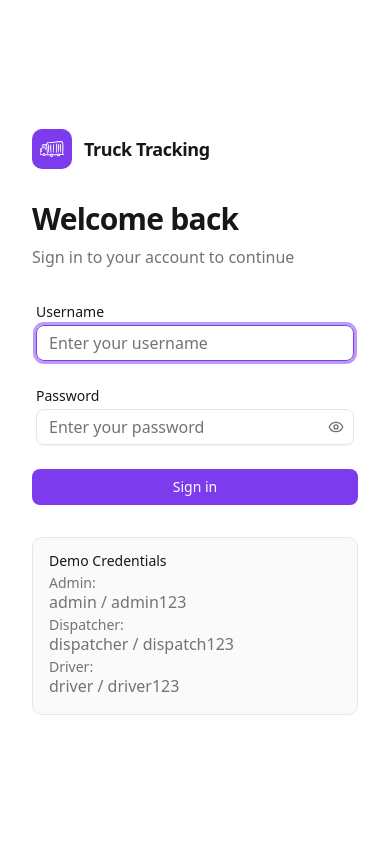
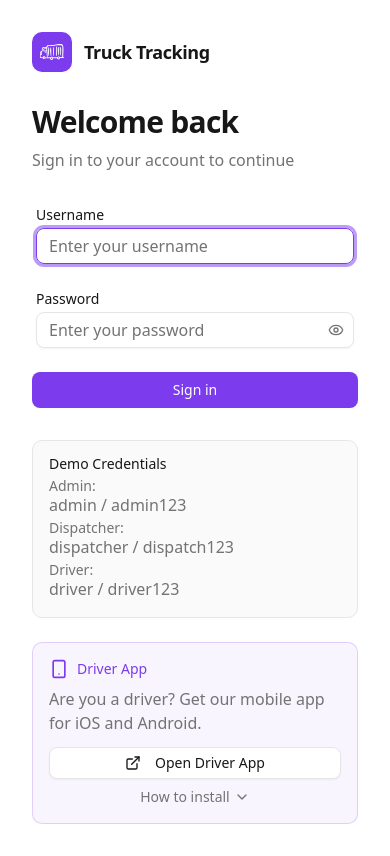
Before and after one commit to milos-micke-mitrovic/truck-tracking-dashboard, a React (Vite) app: page /login in a window 390 px wide. Built offline with nearby package versions, Linux system fonts and the light colour scheme; no server answers.

Commit message:
Added link to driver app

```diff
--- a/src/features/auth/pages/login-page.tsx
+++ b/src/features/auth/pages/login-page.tsx
@@ -1,4 +1,4 @@
-import { useMemo } from 'react'
+import { useMemo, useState } from 'react'
 import { useNavigate } from 'react-router-dom'
 import { useTranslation } from 'react-i18next'
 import { useForm } from 'react-hook-form'
@@ -8,6 +8,7 @@ import type { TFunction } from 'i18next'
 import { toast } from 'sonner'
 import { Logo } from '@/shared/components'
 import { useLogin, useAuth } from '@/features/auth'
+import { Smartphone, ChevronDown, ChevronUp, ExternalLink } from 'lucide-react'
 import {
   Button,
   H1,
@@ -26,6 +27,8 @@ import {
   Input,
 } from '@/shared/ui'
 
+const DRIVER_APP_URL = 'https://truck-drive.vercel.app'
+
 const createLoginSchema = (t: TFunction) =>
   z.object({
     username: z.string().min(1, t('login.validation.usernameRequired')),
@@ -39,6 +42,7 @@ export function LoginPage() {
   const navigate = useNavigate()
   const { login } = useAuth()
   const loginMutation = useLogin()
+  const [showInstallGuide, setShowInstallGuide] = useState(false)
 
   const loginSchema = useMemo(() => createLoginSchema(t), [t])
 
@@ -94,7 +98,7 @@ export function LoginPage() {
       </div>
 
       {/* Right side - Login form */}
-      <div className="flex w-full flex-col justify-center px-8 lg:w-1/2 lg:px-16">
+      <div className="flex w-full flex-col justify-center px-8 py-8 lg:w-1/2 lg:px-16 lg:py-0">
         <div className="mx-auto w-full max-w-sm">
           {/* Mobile logo */}
           <div className="mb-8 flex items-center gap-3 lg:hidden">
@@ -179,6 +183,70 @@ export function LoginPage() {
               </BodySmall>
             </div>
           </div>
+
+          {/* Driver App section */}
+          <div className="mt-6 rounded-lg border border-primary/20 bg-primary/5 p-4">
+            <div className="flex items-center gap-2 mb-2">
+              <Smartphone className="h-5 w-5 text-primary" />
+              <Label className="text-primary">{t('login.driverApp.title')}</Label>
+            </div>
+            <BodySmall color="muted" className="mb-3">
+              {t('login.driverApp.description')}
+            </BodySmall>
+
+            <div className="flex flex-col gap-2">
+              <Button
+                variant="outline"
+                size="sm"
+                className="w-full"
+                onClick={() => window.open(DRIVER_APP_URL, '_blank')}
+              >
+                <ExternalLink className="h-4 w-4 mr-2" />
+                {t('login.driverApp.openApp')}
+              </Button>
+
+              <button
+                type="button"
+                onClick={() => setShowInstallGuide(!showInstallGuide)}
+                className="flex items-center justify-center gap-1 text-sm text-muted-foreground hover:text-foreground transition-colors"
+              >
+                {t('login.driverApp.installGuide')}
+                {showInstallGuide ? (
+                  <ChevronUp className="h-4 w-4" />
+                ) : (
+                  <ChevronDown className="h-4 w-4" />
+                )}
+              </button>
+            </div>
+
+            {showInstallGuide && (
+              <div className="mt-4 space-y-4 pt-4 border-t border-primary/10">
+                {/* iOS Instructions */}
+                <div>
+                  <Label className="text-xs font-medium mb-2 block">
+                    {t('login.driverApp.ios.title')}
+                  </Label>
+                  <ol className="text-xs text-muted-foreground space-y-1 list-decimal list-inside">
+                    <li>{t('login.driverApp.ios.step1')}</li>
+                    <li>{t('login.driverApp.ios.step2')}</li>
+                    <li>{t('login.driverApp.ios.step3')}</li>
+                  </ol>
+                </div>
+
+                {/* Android Instructions */}
+                <div>
+                  <Label className="text-xs font-medium mb-2 block">
+                    {t('login.driverApp.android.title')}
+                  </Label>
+                  <ol className="text-xs text-muted-foreground space-y-1 list-decimal list-inside">
+                    <li>{t('login.driverApp.android.step1')}</li>
+                    <li>{t('login.driverApp.android.step2')}</li>
+                    <li>{t('login.driverApp.android.step3')}</li>
+                  </ol>
+                </div>
+              </div>
+            )}
+          </div>
         </div>
       </div>
     </div>
--- a/src/i18n/locales/en/auth.json
+++ b/src/i18n/locales/en/auth.json
@@ -19,6 +19,24 @@
       "dispatcher": "Dispatcher",
       "driver": "Driver"
     },
+    "driverApp": {
+      "title": "Driver App",
+      "description": "Are you a driver? Get our mobile app for iOS and Android.",
+      "openApp": "Open Driver App",
+      "installGuide": "How to install",
+      "ios": {
+        "title": "iOS (iPhone/iPad)",
+        "step1": "Open the link in Safari",
+        "step2": "Tap the Share button",
+        "step3": "Tap \"Add to Home Screen\""
+      },
+      "android": {
+        "title": "Android",
+        "step1": "Open the link in Chrome or any browser",
+        "step2": "Tap the menu (⋮) button",
+        "step3": "Tap \"Add to Home screen\" or \"Install app\""
+      }
+    },
     "error": {
       "invalidCredentials": "Invalid username or password",
       "generic": "An error occurred. Please try again."
```
